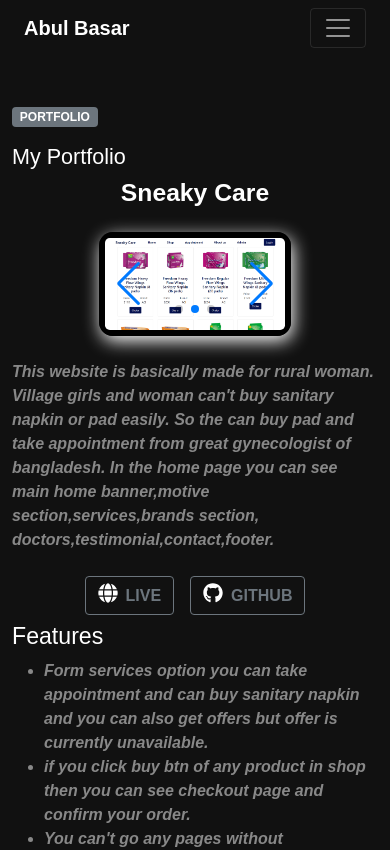
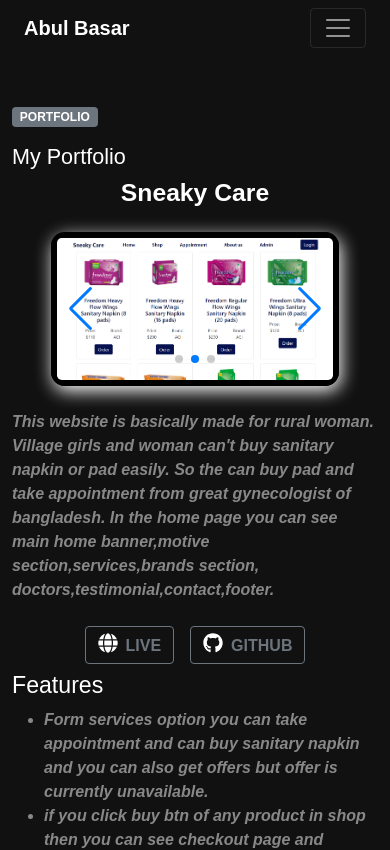
Before and after one commit to AbulBashar38/abul-basar-portfolio, a React (Create React App) app: page /portfolio in a window 390 px wide. Shown: the top 850 px of the page. Built offline with nearby package versions, Linux system fonts and the light colour scheme.

Commit message:
resize slider of portfolio

```diff
--- a/src/Component/Portfolio/Portfolio.css
+++ b/src/Component/Portfolio/Portfolio.css
@@ -12,7 +12,7 @@
 }
 @media screen and (max-width: 575px) {
     .swiper-style{
-        width: 12rem;
+        width: 18rem;
     }
     .techno-style{
         width: 11rem;
```
